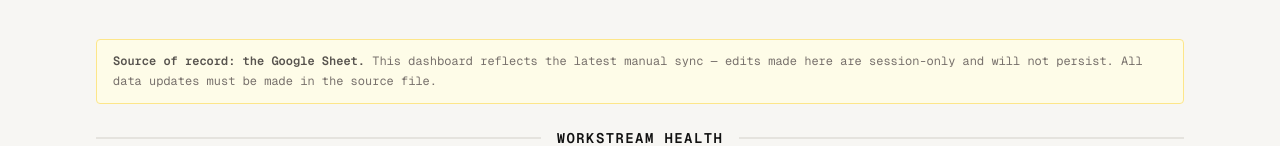
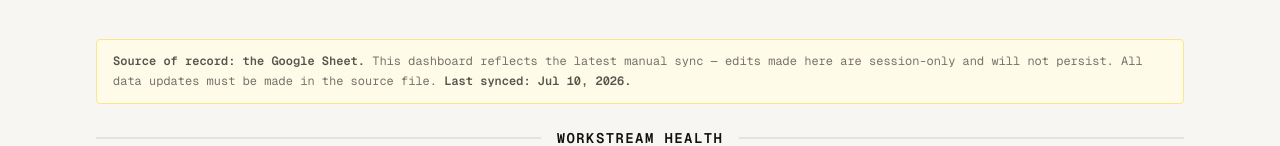
Before and after one commit to benthegitofhubs/mhs-integration-dashboard, a Next.js app: page / in a window 1280 px wide. Shown: the part 399-545 px from the top of the page. Built offline with nearby package versions, Linux system fonts and the light colour scheme.

Commit message:
Add LAST_SYNCED constant and display in disclaimer banner

```diff
--- a/components/HundredDayDashboard.tsx
+++ b/components/HundredDayDashboard.tsx
@@ -1,7 +1,7 @@
 "use client";
 
 import { useState } from "react";
-import { Workstream100, KEY_DATES, Status100 } from "@/lib/hundredday";
+import { Workstream100, KEY_DATES, Status100, LAST_SYNCED } from "@/lib/hundredday";
 import HundredDayCard from "./HundredDayCard";
 import { calcTaskHealth, rollupWorkstreamHealth, HEALTH_META, TaskHealth } from "@/lib/taskHealth";
 
@@ -146,7 +146,8 @@ export default function HundredDayDashboard({ workstreams }: { workstreams: Work
         <div className="mb-6 px-4 py-3 rounded" style={{ backgroundColor: "#fefce8", border: "1px solid #fde68a" }}>
           <p className="text-xs leading-relaxed" style={{ color: "#78716c", fontFamily: "var(--font-geist-mono)" }}>
             <span className="font-semibold" style={{ color: "#57534e" }}>Source of record: the Google Sheet.</span>{" "}
-            This dashboard reflects the latest manual sync — edits made here are session-only and will not persist. All data updates must be made in the source file.
+            This dashboard reflects the latest manual sync — edits made here are session-only and will not persist. All data updates must be made in the source file.{" "}
+            <span className="font-semibold" style={{ color: "#57534e" }}>Last synced: {LAST_SYNCED}.</span>
           </p>
         </div>
 
--- a/lib/hundredday.ts
+++ b/lib/hundredday.ts
@@ -1,3 +1,5 @@
+export const LAST_SYNCED = "Jul 10, 2026";
+
 export type Status100 = "Not Started" | "In Progress" | "At Risk" | "Blocked" | "Complete";
 
 export interface Task100 {
```
